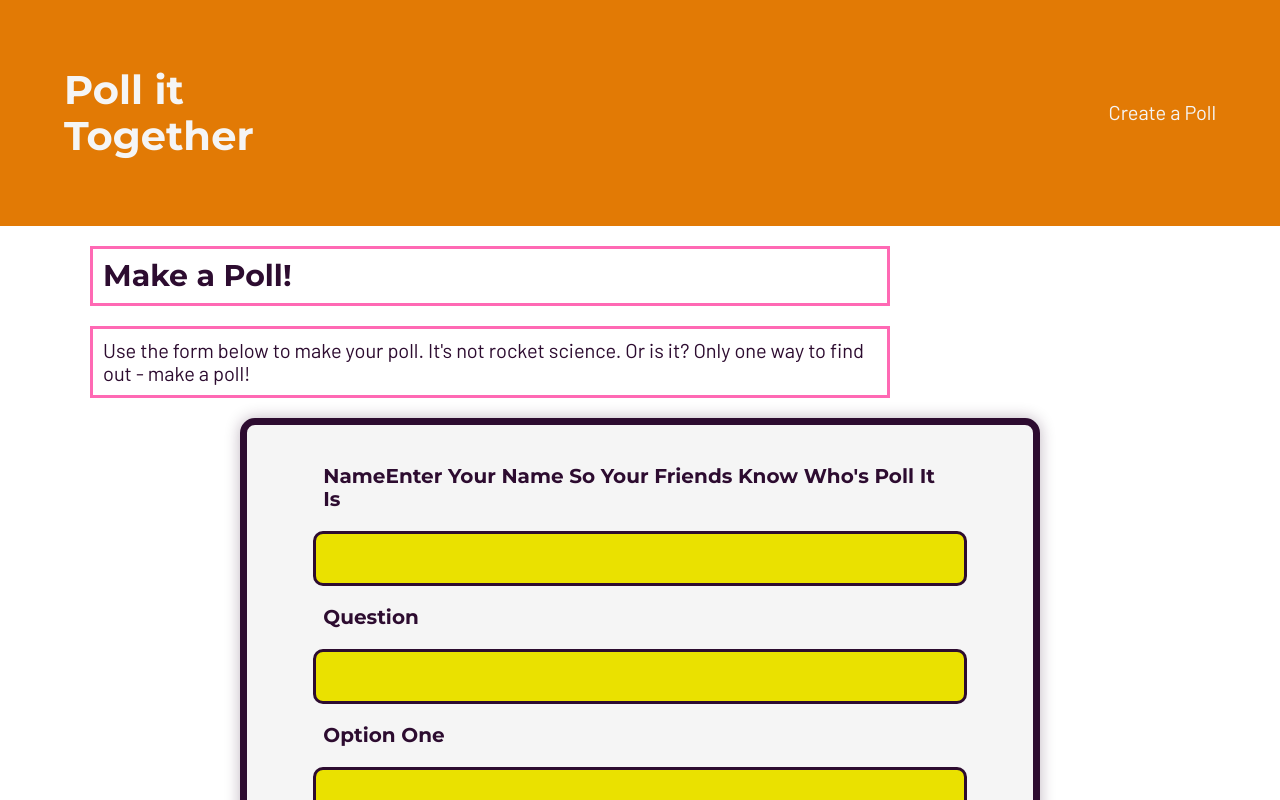
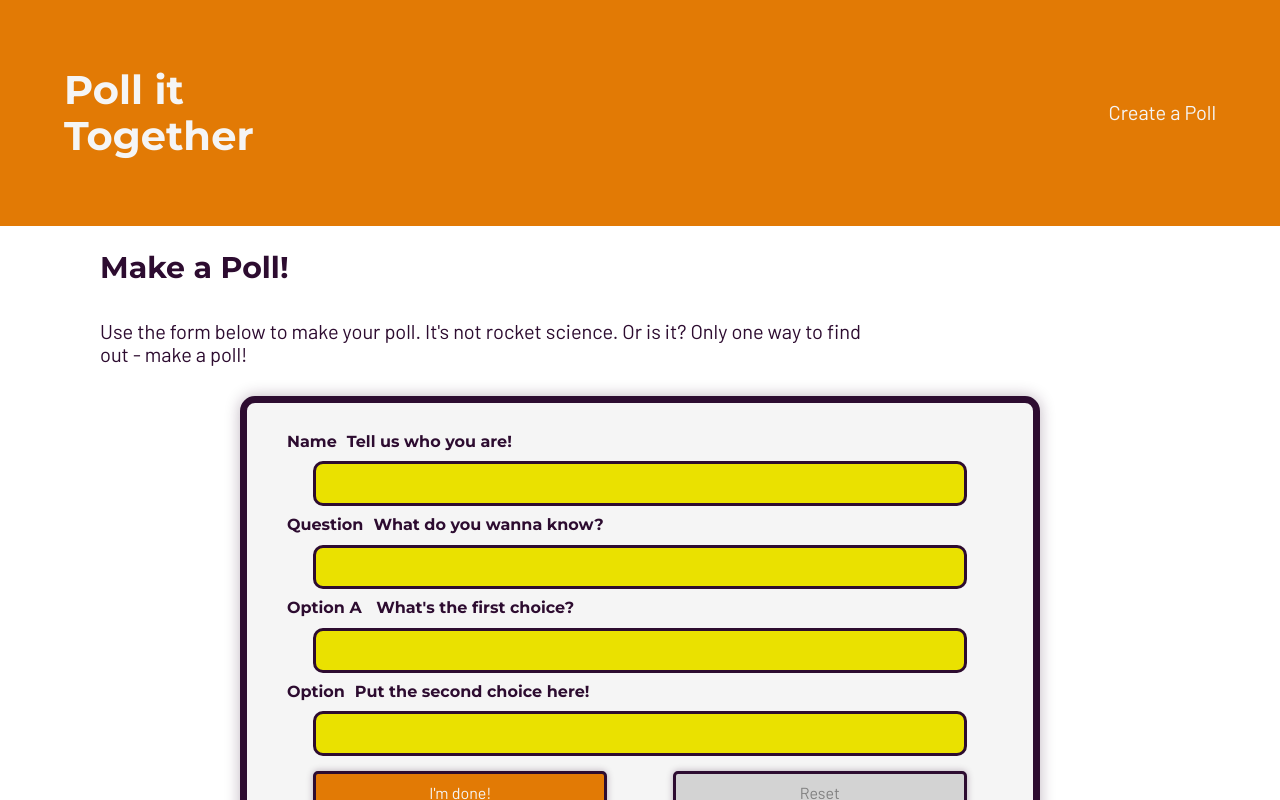
Before and after one commit to SergeChurkin-ca/poll-it, a React (Create React App) app: page /createpoll in a window 1280 px wide. Shown: the top 800 px of the page. Built offline with nearby package versions, Linux system fonts and the light colour scheme.

Commit message:
further changes made to layout, sizing and spacing, labels on form

```diff
--- a/src/CreatePoll.js
+++ b/src/CreatePoll.js
@@ -10,7 +10,7 @@ class CreatePoll extends Component {
     super();
     this.state = {
       key: "",
-      title: "",
+      name: "",
       question: "",
       optionA: "",
       optionB: "",
@@ -22,9 +22,9 @@ class CreatePoll extends Component {
   // Component Methods -----+
   handleChange = (e) => {
     switch (e.target.id) {
-      case "title":
+      case "name":
         this.setState({
-          title: e.target.value,
+          name: e.target.value,
         });
         break;
       case "question":
@@ -123,15 +123,15 @@ class CreatePoll extends Component {
                   onReset={this.handleReset}
                   className="createPollForm"
                 >
-                  <label htmlFor="name"> <span>Name</span>Enter your name so your friends know who's poll it is</label>
+                  <label htmlFor="name"> <span>Name</span>Tell us who you are!</label>
                   <input
                     type="text"
-                    id="title"
-                    value={state.title}
+                    id="name"
+                    value={state.name}
                     onChange={this.handleChange}
                     required
                   />
-                  <label htmlFor="question"> question </label>
+                  <label htmlFor="question"><span>Question</span>What do you wanna know?</label>
                   <input
                     type="text"
                     id="question"
@@ -139,7 +139,9 @@ class CreatePoll extends Component {
                     onChange={this.handleChange}
                     required
                   />
-                  <label htmlFor="optionA"> option one </label>
+                  <label htmlFor="optionA">
+                    <span>Option A</span> What's the first choice?
+                  </label>
                   <input
                     type="text"
                     id="optionA"
@@ -147,7 +149,7 @@ class CreatePoll extends Component {
                     onChange={this.handleChange}
                     required
                   />
-                  <label htmlFor="optionB"> option two </label>
+                  <label htmlFor="optionB"><span>Option</span>Put the second choice here!</label>
                   <input
                     type="text"
                     id="optionB"
--- a/src/createpoll.css
+++ b/src/createpoll.css
@@ -306,22 +306,21 @@ header a {
     box-shadow: 0 0 25px rgba(45, 12, 48, 0.3);
 }
 
-.createPollForm label {
+.createPollForm label span {
     text-transform: capitalize;
     padding: 10px;
-    margin: 20px auto;
+    margin: 10px auto;
 }
 
 .createPoll h2,
 .createPoll p {
     padding: 10px;
-    margin: 20px 0;
+    margin: 15px 0;
     max-width: 800px;
-    border: 3px hotpink solid;
 }
 
 .createPollForm input,
-.createPollForm label {
+.createPollForm span {
     margin: auto;
     width: 90%;
 }
@@ -329,6 +328,7 @@ header a {
 .createPollForm label {
     font-family: "Montserrat", sans-serif;
     text-align: left;
+    font-size: 1.6rem;
 }
 
 .createPollForm input {
@@ -336,7 +336,7 @@ header a {
     border-radius: 10px;
     font-size: 2.5rem;
     margin: 10px auto;
-    padding: 10px;
+    padding: 5px;
     background-color: #eae100;
     font-family: "Barlow", sans-serif;
 }
@@ -350,11 +350,13 @@ header a {
 }
 
 .createPollForm button {
-    margin: 10px auto;
+    margin: 5px 0;
     padding: 10px;
     padding-bottom: 10px;
     width: 45%;
     font-family: "Barlow", sans-serif;
+    font-weight: 500;
+    font-size: 1.6rem
 }
 
 .createPollForm .resetButton {
--- a/src/index.css
+++ b/src/index.css
@@ -25,6 +25,7 @@ h3 {
     font-family: "Montserrat", sans-serif;
     /* padding: 20px 0; */
     width: 80%;
+    font-family: "Barlow", sans-serif;
 }
 
 p,
@@ -32,7 +33,6 @@ a,
 label,
 input,
 button {
-    font-family: "Barlow", sans-serif;
     font-size: 2rem;
 }
 
```
